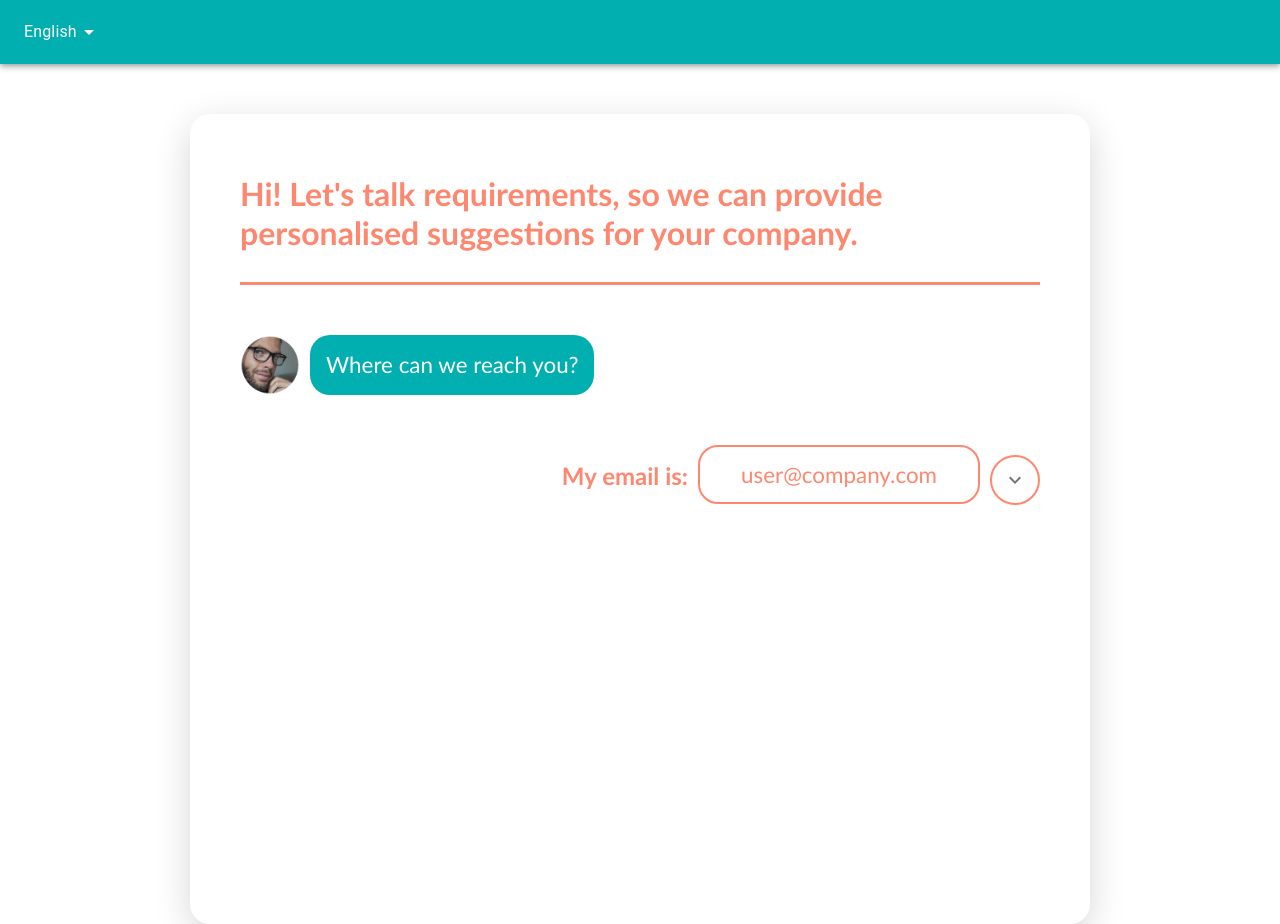
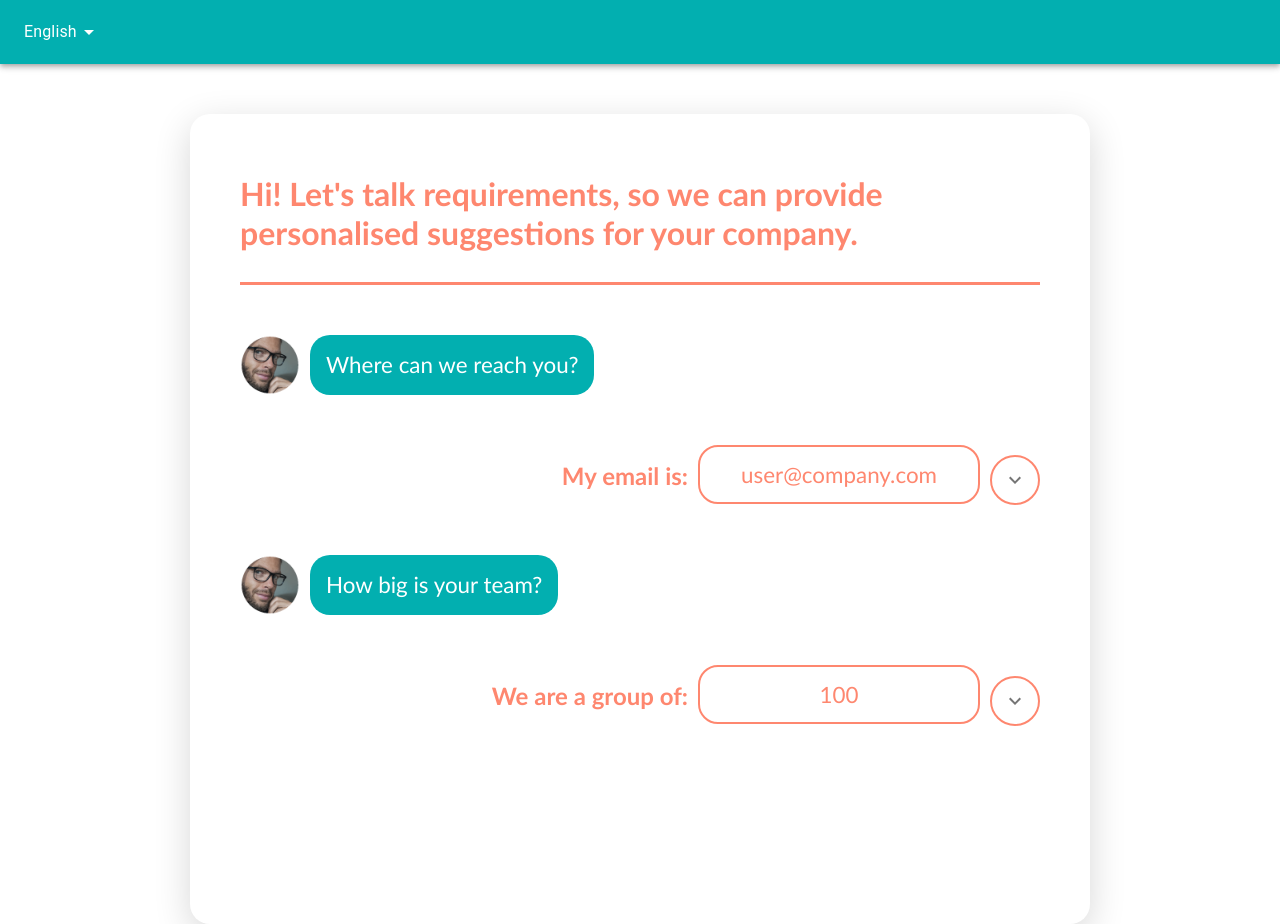
Before and after one commit to SevaDer14/flex_coast_client, a React (Create React App) app: page / in a window 1280 px wide. Built offline with nearby package versions, Linux system fonts and the light colour scheme.

Commit message:
adds questionnaireBlocks adds company size component adds email inquiry component

```diff
--- /dev/null
+++ b/src/components/questionnaireBlocks/CompanySizeInquiry.jsx
@@ -0,0 +1,22 @@
+import React from 'react'
+import Question from '../Question'
+import Answer from '../Answer'
+import { useTranslation } from 'react-i18next'
+
+const CompanySizeInquiry = () => {
+  const { t } = useTranslation()
+
+  return (
+    <div data-cy='company-size-container'>
+      <Question text={t('question.size')} />
+      <Answer
+        text={t('answer.size')}
+        type='number'
+        placeholder='100'
+        questionKey='size'
+      />
+    </div>
+  )
+}
+
+export default CompanySizeInquiry
--- /dev/null
+++ b/src/components/questionnaireBlocks/EmailInquiry.jsx
@@ -0,0 +1,22 @@
+import React from 'react'
+import Question from '../Question'
+import Answer from '../Answer'
+import { useTranslation } from 'react-i18next'
+
+const EmailInquiry = () => {
+  const { t } = useTranslation()
+
+  return (
+    <div data-cy='email-container'>
+      <Question text={t('question.email')} />
+      <Answer
+        text={t('answer.email')}
+        type='email'
+        placeholder='user@company.com'
+        questionKey='email'
+      />
+    </div>
+  )
+}
+
+export default EmailInquiry
--- a/src/locales/en.js
+++ b/src/locales/en.js
@@ -7,10 +7,12 @@ const en = {
 
     question: {
       email: 'Where can we reach you?',
+      size: 'How big is your team?',
     },
 
     answer: {
       email: 'My email is: ',
+      size: 'We are a group of: ',
     },
     submitButton: 'Submit',
   },
--- a/src/locales/se.js
+++ b/src/locales/se.js
@@ -3,17 +3,19 @@ const se = {
     getStarted: 'Hitta kontor',
     title: 'Flex Coast',
     welcomeMessage:
-    "Hej! För att att hitta bästa möjliga kontor, behöver vi ställa lite frågor.",
+      'Hej! För att att hitta bästa möjliga kontor, behöver vi ställa lite frågor.',
 
     question: {
       email: 'Hur kan vi kontakta dig?',
+      size: 'Hur stort är ditt team?',
     },
 
     answer: {
       email: 'Min email är: ',
+      size: 'Vi är en grupp av: ',
     },
     submitButton: 'Skicka in',
-  }
+  },
 }
 
 export default se
--- a/src/styles/globals.css
+++ b/src/styles/globals.css
@@ -5,7 +5,8 @@
 * {
   padding: 0;
   margin: 0;
-  font-family: 'Trebuchet MS', 'Lucida Sans Unicode', 'Lucida Grande', 'Lucida Sans', Arial, sans-serif;
+  font-family: 'Trebuchet MS', 'Lucida Sans Unicode', 'Lucida Grande',
+    'Lucida Sans', Arial, sans-serif;
 }
 
 h2 {
@@ -40,8 +41,8 @@ h2 {
   background-color: #02afb0 !important;
   padding: 10px !important;
   -ms-flex-item-align: center !important;
-      -ms-grid-row-align: center !important;
-      align-self: center !important;
+  -ms-grid-row-align: center !important;
+  align-self: center !important;
 }
 
 @media only screen and (max-width: 520px) {
@@ -49,4 +50,10 @@ h2 {
     font-size: 18px !important;
   }
 }
+
+input[type='number']::-webkit-inner-spin-button,
+input[type='number']::-webkit-outer-spin-button {
+  -webkit-appearance: none;
+  margin: 0;
+}
 /*# sourceMappingURL=globals.css.map */
--- a/src/views/QuestionaryForm.jsx
+++ b/src/views/QuestionaryForm.jsx
@@ -1,10 +1,11 @@
 import React from 'react'
 import Question from '../components/Question'
-import Answer from '../components/Answer'
 import Button from '@material-ui/core/Button'
 import Inquiries from '../modules/Inquiries'
 import { useSelector } from 'react-redux'
 import { useTranslation } from 'react-i18next'
+import EmailInquiry from '../components/questionnaireBlocks/EmailInquiry'
+import CompanySizeInquiry from '../components/questionnaireBlocks/CompanySizeInquiry'
 
 const QuestionaryForm = () => {
   const { submitMessage, formData } = useSelector((state) => state)
@@ -15,22 +16,15 @@ const QuestionaryForm = () => {
       <h2 className='welcomeMessage' data-cy='welcome-message'>
         {t('welcomeMessage')}
       </h2>
-      <div data-cy='email-container'>
-        <Question text={t('question.email')} />
-        <Answer
-          text={t('answer.email')}
-          type='email'
-          placeholder='user@company.com'
-          questionKey='email'
-        />
-      </div>
-
+      <EmailInquiry />
+      <CompanySizeInquiry />
       {submitMessage ? (
         <>
           <Question dataCy='on-submit-message' text={submitMessage} />
         </>
       ) : (
-        formData.email && (
+        formData.email &&
+        formData.size && (
           <Button
             data-cy='submit-btn'
             onClick={() => Inquiries.create(formData)}>
```
Also changed, not shown: 1 other file (tests, documents, lock files or other folders). Lines whose indentation alone changed are shown as unchanged.
